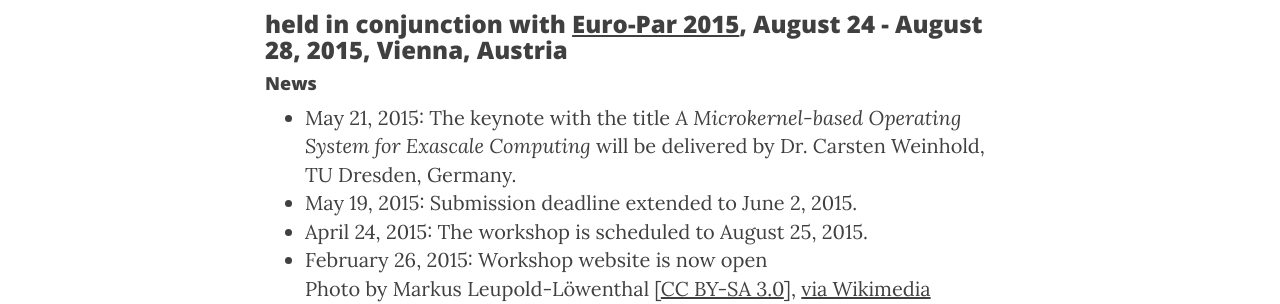
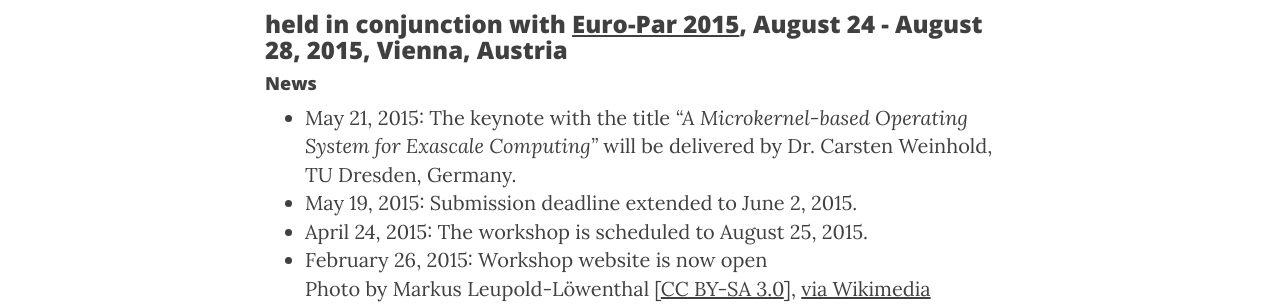
Before and after one commit to WROME/wrome.github.io, a Jekyll site: the page built from vienna2015.md, in a window 1280 px wide and 900 px high, scrolled down 348 px. Shown: the part 155-459 px from the top of the window. Built offline with Jekyll 4.4.1, drawn with Linux system fonts in a browser that asks for light colours; nearby versions of some CDN libraries; Markdown is read by kramdown in place of the engine named in the settings.

Commit message:
remove typo

```diff
--- a/vienna2015.md
+++ b/vienna2015.md
@@ -9,7 +9,7 @@
 
 #### News
 
-* May 21, 2015: The keynote with the title *A Microkernel-based Operating System for Exascale Computing* will be delivered by Dr. Carsten Weinhold, TU Dresden, Germany.
+* May 21, 2015: The keynote with the title *"A Microkernel-based Operating System for Exascale Computing"* will be delivered by Dr. Carsten Weinhold, TU Dresden, Germany.
 * May 19, 2015: Submission deadline extended to June 2, 2015.
 * April 24, 2015: The workshop is scheduled to August 25, 2015.
 * February 26, 2015: Workshop website is now open<br>Photo by Markus Leupold-Löwenthal [[CC BY-SA 3.0](http://creativecommons.org/licenses/by-sa/3.0)], [via Wikimedia Commons](http://commons.wikimedia.org/wiki/File:StateOperaViennaNightBackside.jpg)
```
